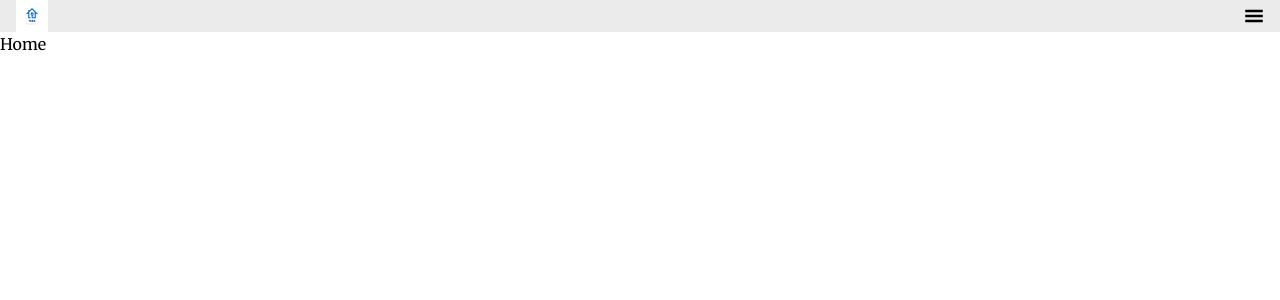
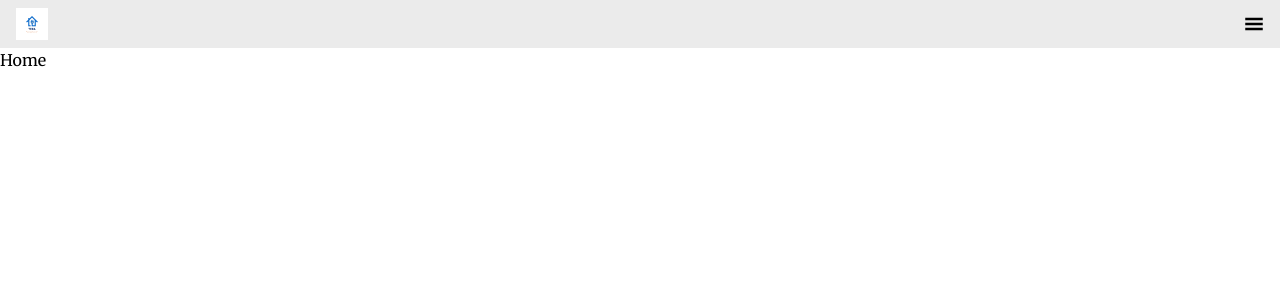
Before and after one commit to Mana12011207/TERA-electrical-services, a React (Create React App) app: page / in a window 1280 px wide. Shown: the top 300 px of the page. Built offline with nearby package versions, Linux system fonts and the light colour scheme.

Commit message:
Change Header hight to h-12

```diff
--- a/src/components/Header.jsx
+++ b/src/components/Header.jsx
@@ -3,7 +3,7 @@ import Navbar from "./Navbar";
 
 function Header() {
   return (
-    <header className="w-full h-8">
+    <header className="w-full h-12 bg-secondaryPrimary-default">
       <Navbar />
     </header>
   );
--- a/src/components/Navbar.jsx
+++ b/src/components/Navbar.jsx
@@ -3,7 +3,7 @@ import { GiHamburgerMenu } from "react-icons/gi";
 
 function Navbar() {
   return (
-    <nav className="flex justify-between items-center w-full px-4 bg-secondaryPrimary-default">
+    <nav className="flex justify-between items-center w-full pt-2 px-4">
       <img
         className="max-h-8"
         src="/assets/images/TeraElectricalServicesLogo.png"
```
